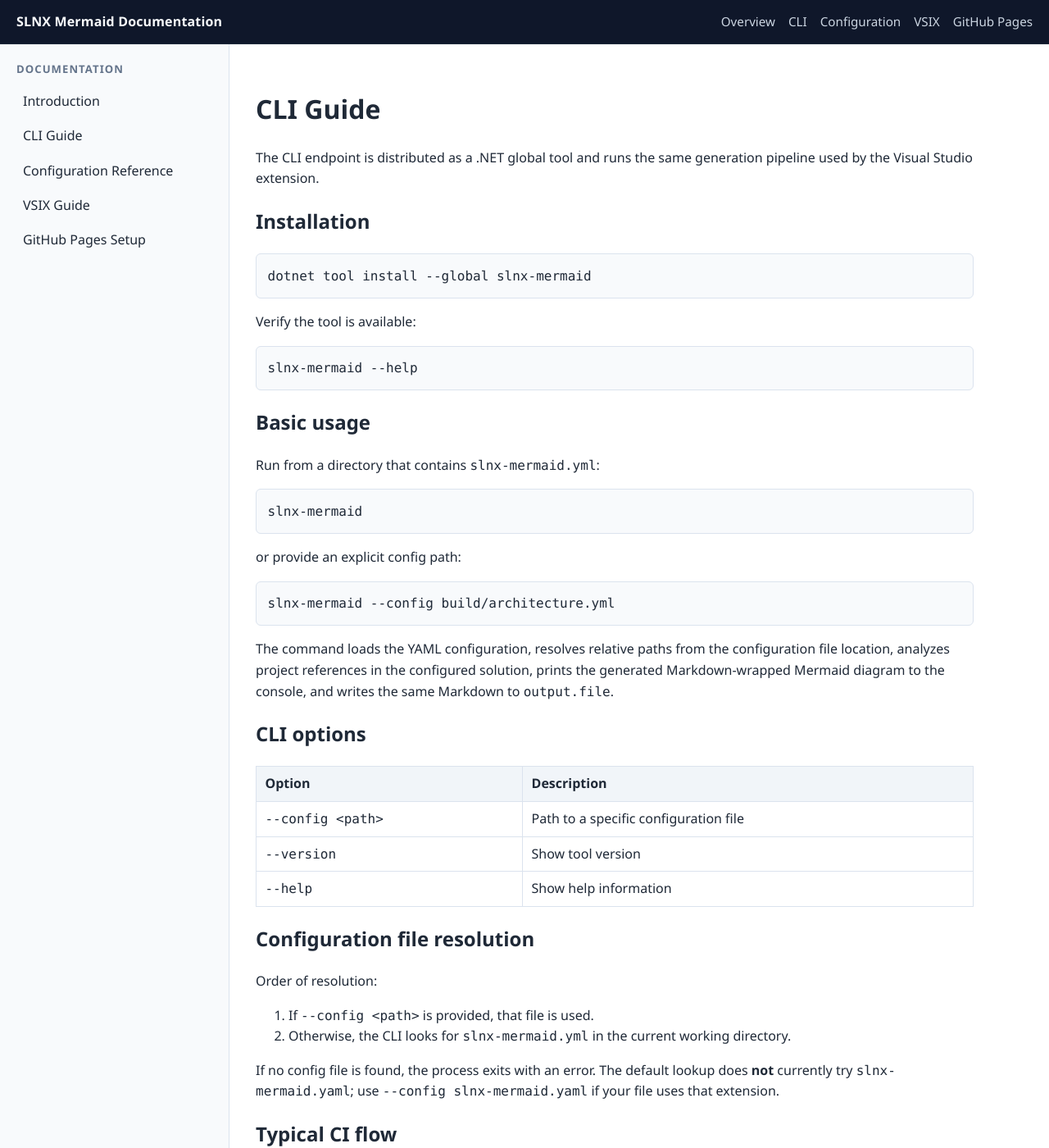
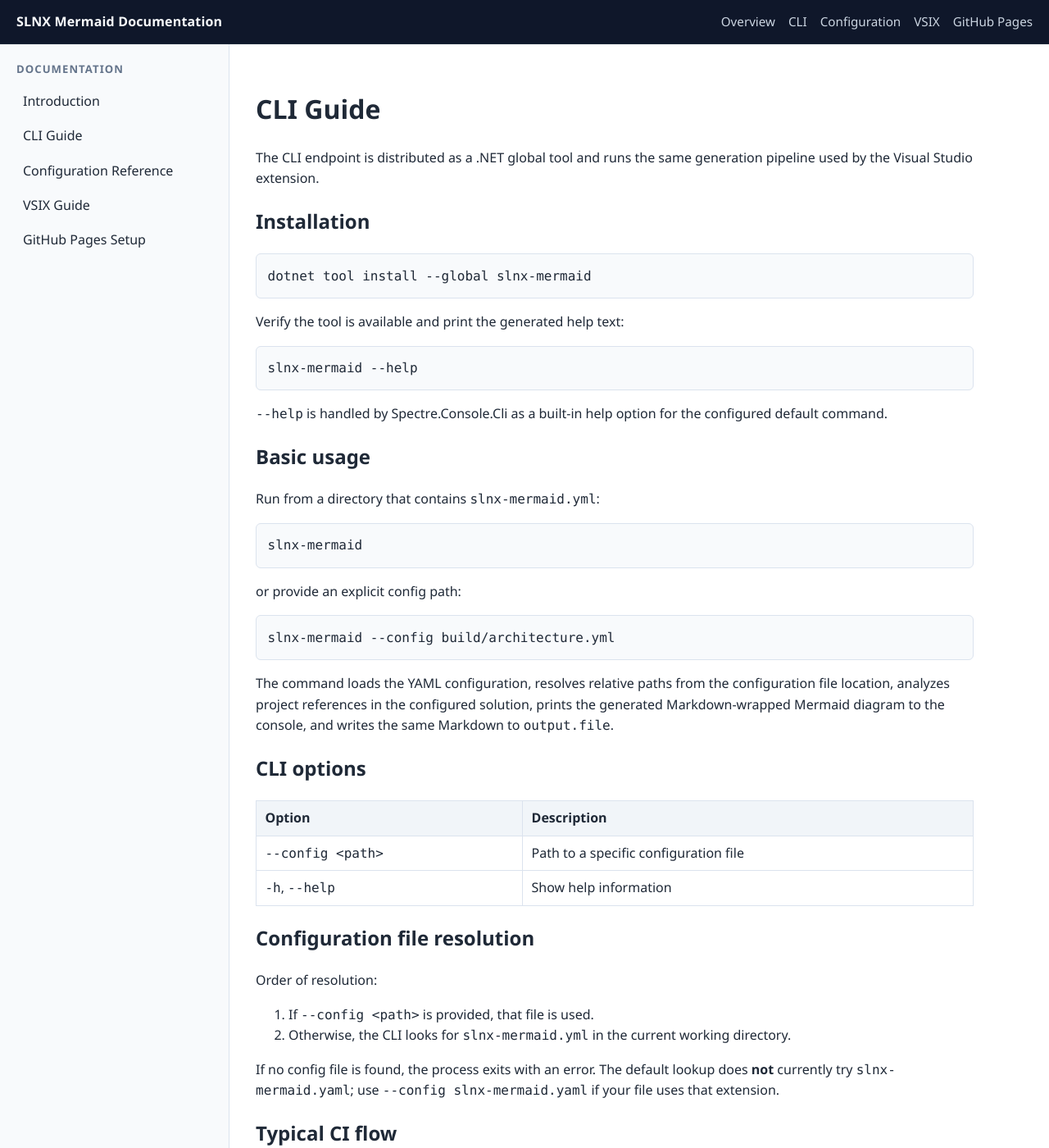
Before and after one commit to asienicki/slnx-mermaid, a Jekyll site: the page built from docs/cli.md, in a window 1280 px wide and 1400 px high. Shown: the whole window at 82% size. Built offline with Jekyll 4.4.1, drawn with Linux system fonts in a browser that asks for light colours.

Commit message:
Clarify CLI help documentation

````diff
--- a/docs/cli.md
+++ b/docs/cli.md
@@ -13,11 +13,13 @@
 dotnet tool install --global slnx-mermaid
 ```
 
-Verify the tool is available:
+Verify the tool is available and print the generated help text:
 
 ```bash
 slnx-mermaid --help
 ```
+
+`--help` is handled by Spectre.Console.Cli as a built-in help option for the configured default command.
 
 ## Basic usage
 
@@ -40,8 +42,7 @@
 | Option            | Description                           |
 | ----------------- | ------------------------------------- |
 | `--config <path>` | Path to a specific configuration file |
-| `--version`       | Show tool version                     |
-| `--help`          | Show help information                 |
+| `-h`, `--help`    | Show help information                 |
 
 ## Configuration file resolution
 
````
